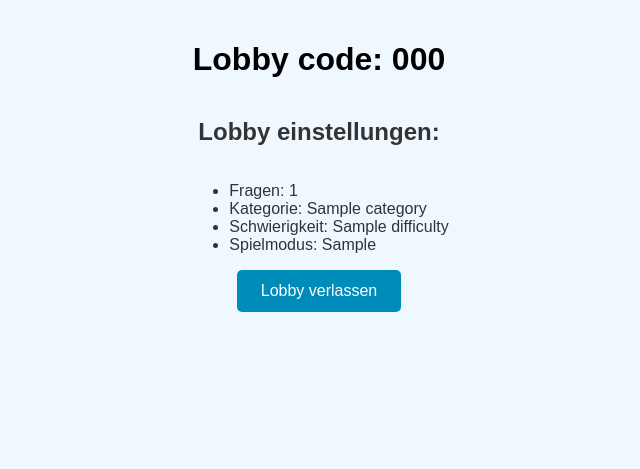
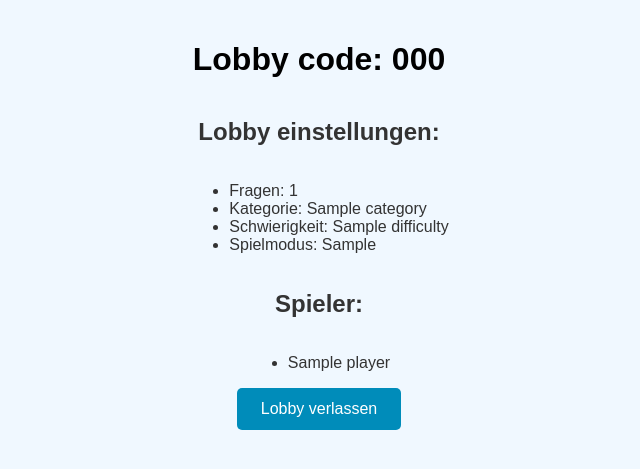
Before and after one commit to efva-hpi/server, a Flask app: template templates/lobby.html in a window 1280 px wide. Shown: the top 469 px of the page, without its empty margins (321-961 px from the left). Run offline with Flask 3, Linux system fonts and the light colour scheme; the template is opened without the code that fills it: most values are stand-ins (such as "Sample title", 1, 10 or a date in 2020); some libraries are stand-ins or nearby versions.

Commit message:
Lobby now lists players in lobby. Doesn't refresh when new player joins - WebSocket needed

```diff
--- a/templates/lobby.html
+++ b/templates/lobby.html
@@ -13,6 +13,12 @@
             <li>Schwierigkeit: {{lobbyInfo.difficulty}}</li>
             <li>Spielmodus: {{lobbyInfo.game_type}}</li>
         </ul>
+        <h2>Spieler: </h2>
+        <ul>
+            {% for player in players %}
+                <li>{{ player }}</li>
+            {% endfor %}
+        </ul>
         <button type="button" onclick="window.location.href += '/leave'">Lobby verlassen</button>
     </body>
 </html>
```
